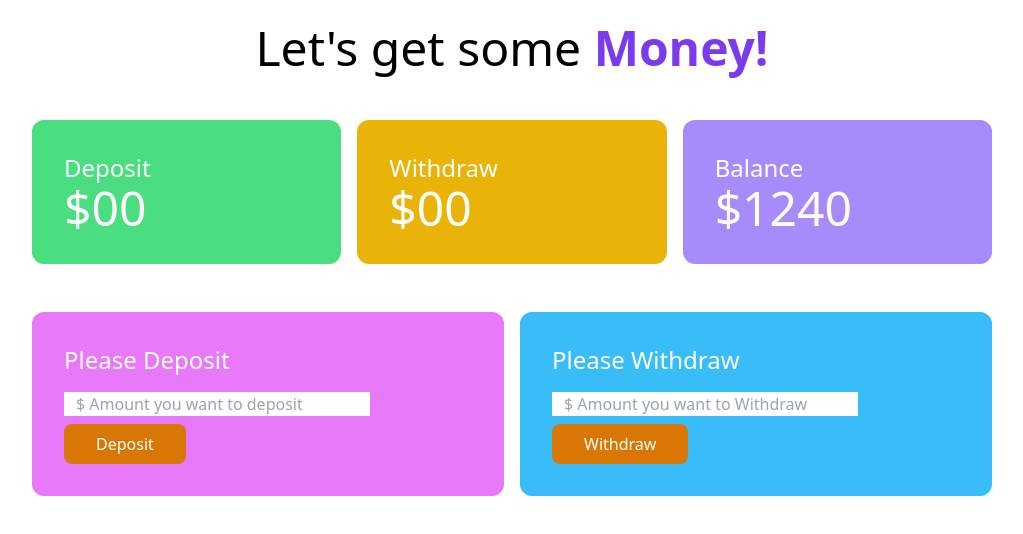
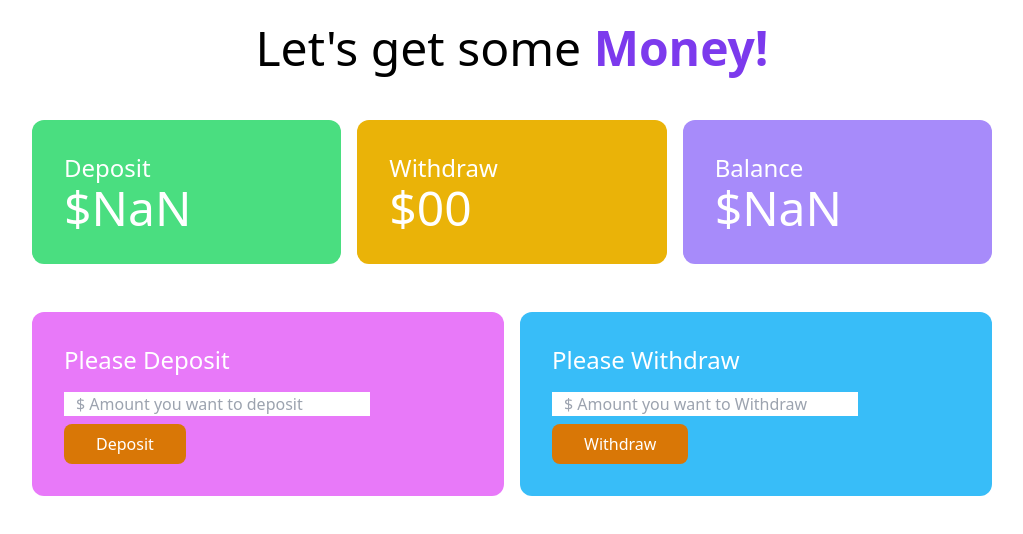
Before and after one commit to susmoysaha6/bank, a plain HTML site: page bank.html in a window 1280 px wide. Both pictures are taken after a click on the button "Deposit". Shown: the whole page, without its empty margins (128-1151 px from the left). Drawn offline with nearby package versions, Linux system fonts and the light colour scheme.

Commit message:
deposit functionality added

```diff
--- a/bank.html
+++ b/bank.html
@@ -19,7 +19,7 @@
             <div class="grid grid-cols-3 gap-4 w-9/12 mx-auto">
                 <div class="bg-green-400 p-8 rounded-xl">
                     <h4 class="text-2xl text-white">Deposit</h4>
-                    <h2 class="text-5xl text-white">$00</h2>
+                    <h2 class="text-5xl text-white">$<span id="deposit-total">00</span></h2>
                 </div>
                 <div class="bg-yellow-500 p-8 rounded-xl">
                     <h4 class="text-2xl text-white">Withdraw</h4>
@@ -27,7 +27,7 @@
                 </div>
                 <div class="bg-violet-400 p-8 rounded-xl">
                     <h4 class="text-2xl text-white">Balance</h4>
-                    <h2 class="text-5xl text-white">$1240</h2>
+                    <h2 class="text-5xl text-white">$<span id="balance-total">1240</span></h2>
                 </div>
             </div>
         </section>
@@ -36,21 +36,23 @@
             <div class="grid grid-cols-2 gap-4 w-9/12 mx-auto">
                 <div class="bg-fuchsia-400 p-8 rounded-xl">
                     <h4 class="text-2xl text-white mb-4">Please Deposit</h4>
-                    <input class="w-9/12 block mb-2 px-3" type="number" name="" id=""
+                    <input class="w-9/12 block mb-2 px-3" type="text" name="" id="deposit-field"
                         placeholder="$ Amount you want to deposit">
-                    <button id="btn-submit"
+                    <button id="btn-deposit"
                         class="bg-amber-600 hover:bg-sky-700 px-8 py-2 text-white font-medium rounded-lg">Deposit</button>
                 </div>
                 <div class="bg-sky-400 p-8 rounded-xl">
                     <h4 class="text-2xl text-white mb-4">Please Withdraw</h4>
-                    <input class="w-9/12 block mb-2 px-3" type="text" name="" id=""
+                    <input class="w-9/12 block mb-2 px-3" type="text" name="" id="withdraw-field"
                         placeholder="$ Amount you want to Withdraw">
-                    <button id="btn-submit"
+                    <button id="btn-withdraw"
                         class="bg-amber-600 hover:bg-sky-700 px-8 py-2 text-white font-medium rounded-lg">Withdraw</button>
                 </div>
             </div>
         </section>
     </main>
+    <script src="js/deposit.js"></script>
+    <script src="js/withdraw.js"></script>
 </body>
 
 </html>
--- /dev/null
+++ b/js/deposit.js
@@ -0,0 +1,25 @@
+// step-1: add event listener to deposit button
+document.getElementById('btn-deposit').addEventListener('click', function () {
+    // get deposit amount
+    const depositField = document.getElementById('deposit-field');
+    const newDepositAmountString = depositField.value;
+    const newDepositAmount = parseFloat(newDepositAmountString);
+    // /step-3 current deposit total
+    const depositTotalElement = document.getElementById('deposit-total');
+    const previousDepositTotalString = depositTotalElement.innerText;
+    const previousDepositTotal = parseFloat(previousDepositTotalString);
+    //step-4 add numbers
+    const currentDepositTotal = previousDepositTotal + newDepositAmount;
+    depositTotalElement.innerText = currentDepositTotal;
+    // step-5
+    const balanceTotalElement = document.getElementById('balance-total');
+    const previousBalanceTotalString = balanceTotalElement.innerText;
+    const previousBalanceTotal = parseFloat(previousBalanceTotalString);
+    // step-6
+    const currentBalanceTotal = previousBalanceTotal + newDepositAmount;
+    // set the balance total
+    balanceTotalElement.innerText = currentBalanceTotal;
+
+    // step-7 clear deposit feild
+    depositField.value = '';
+});
```
Also changed, not shown: js/withdraw.js (added).
